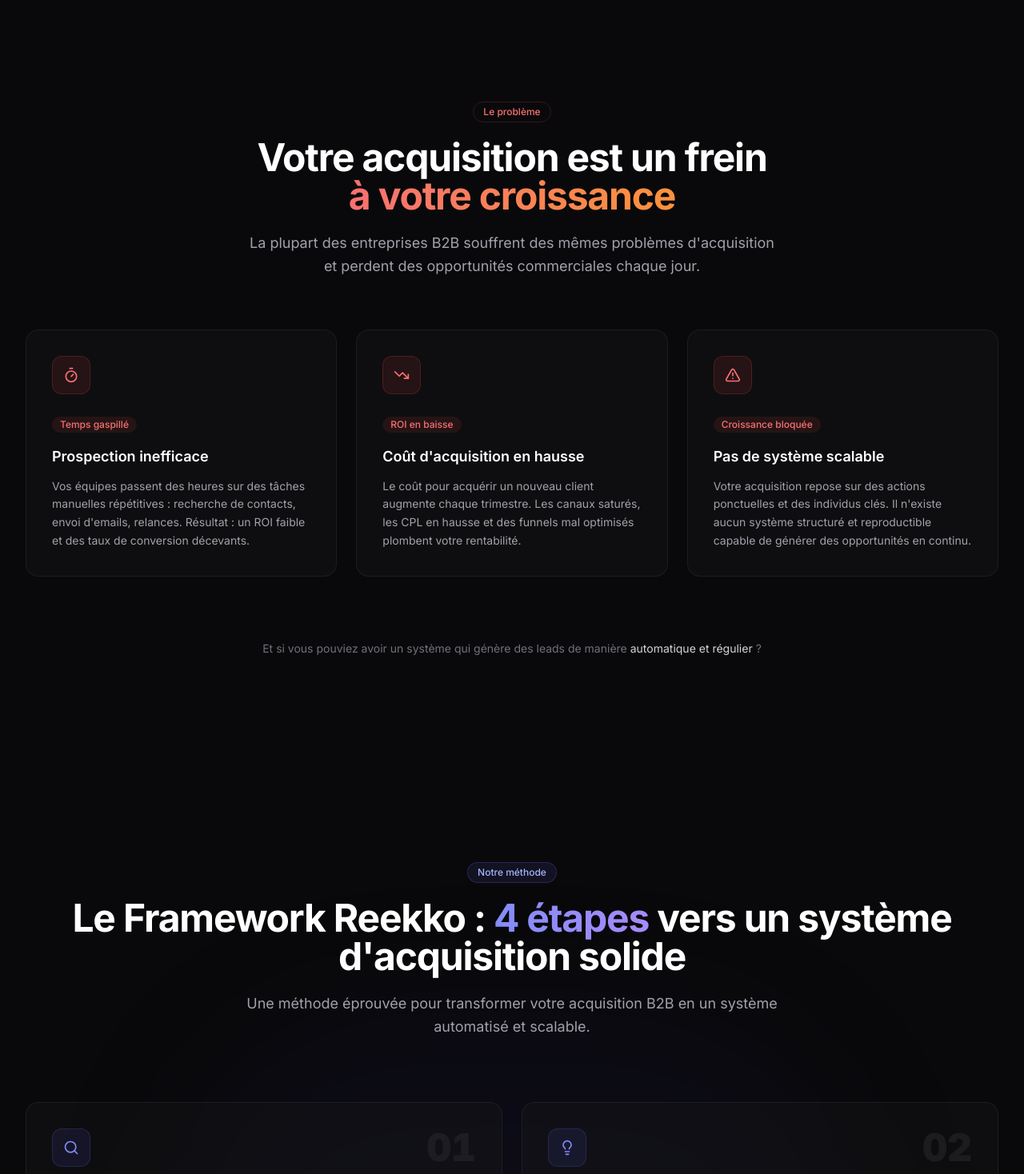
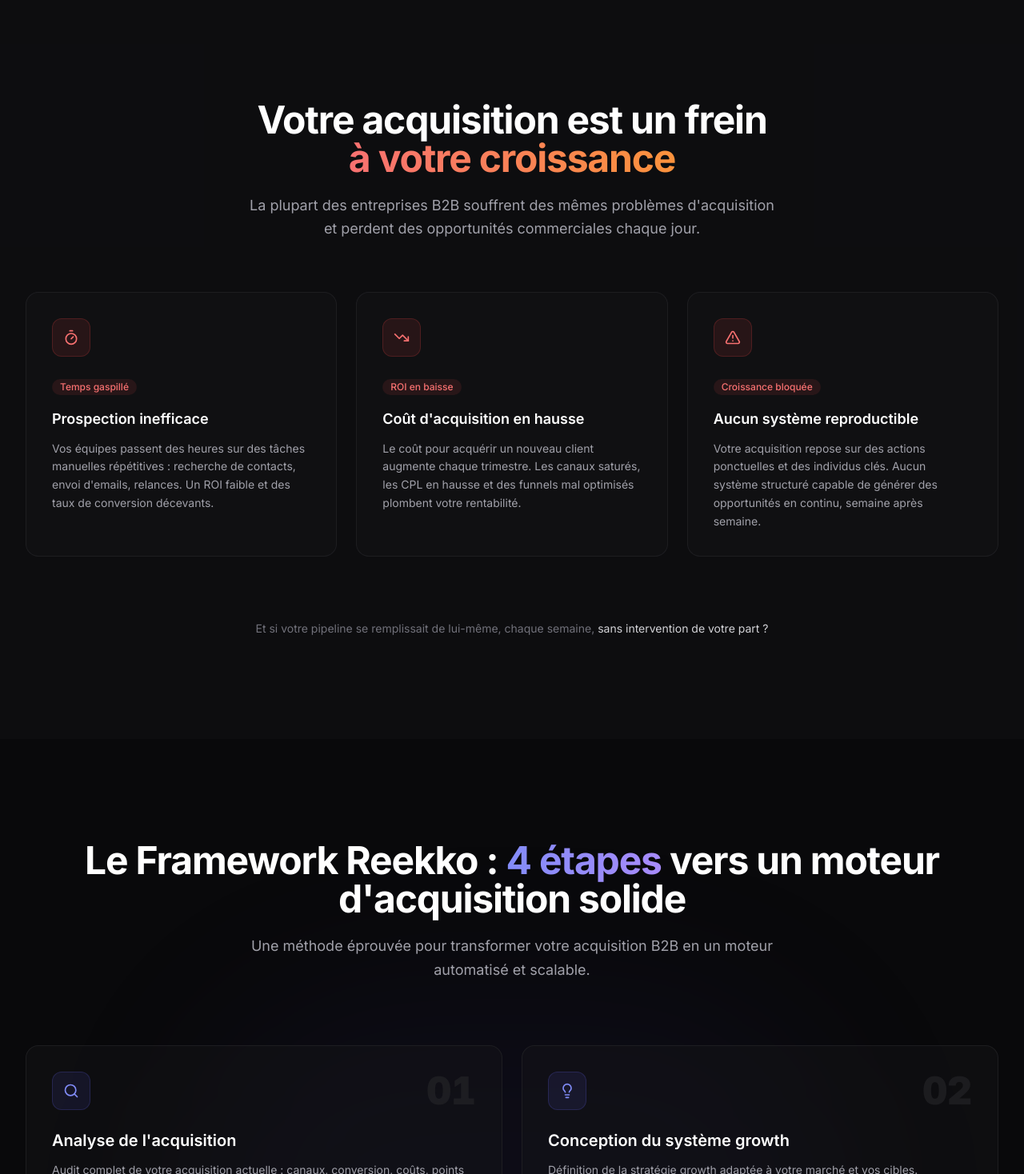
Before and after one commit to Laremss/Reekko, a Next.js app: page / in a window 1280 px wide. Shown: the part 962-2430 px from the top of the page at 80% size. Built offline with nearby package versions, Linux system fonts and the light colour scheme.

Commit message:
Modification du site

```diff
--- a/app/globals.css
+++ b/app/globals.css
@@ -81,6 +81,22 @@
     -webkit-box-orient: vertical;
     overflow: hidden;
   }
+}
+
+/* Hero entrance animation */
+@keyframes fadeInUp {
+  from {
+    opacity: 0;
+    transform: translateY(12px);
+  }
+  to {
+    opacity: 1;
+    transform: translateY(0);
+  }
+}
+
+.animate-fade-in-up {
+  animation: fadeInUp 0.7s ease-out both;
 }
 
 /* MDX / Prose overrides */
--- a/components/layout/Footer.tsx
+++ b/components/layout/Footer.tsx
@@ -34,7 +34,7 @@ export default function Footer() {
               <span className="font-bold text-white text-xl tracking-tight">Reekko</span>
             </Link>
             <p className="text-zinc-400 text-sm leading-relaxed max-w-sm mb-6">
-              Reekko conçoit des systèmes d'acquisition automatisés pour aider les entreprises B2B à générer davantage d'opportunités commerciales.
+              On construit le moteur commercial qui remplace votre prospection manuelle et génère des rendez-vous qualifiés en continu.
             </p>
             <div className="flex items-center gap-3">
               <a
--- a/components/layout/Header.tsx
+++ b/components/layout/Header.tsx
@@ -46,8 +46,8 @@ export default function Header() {
         className={cn(
           'fixed top-0 left-0 right-0 z-50 transition-all duration-300',
           isScrolled
-            ? 'bg-zinc-950/80 backdrop-blur-xl border-b border-zinc-800/50 shadow-2xl shadow-black/30'
-            : 'bg-transparent'
+            ? 'bg-zinc-950/90 backdrop-blur-xl border-b border-zinc-800/50 shadow-xl shadow-black/20'
+            : 'bg-zinc-950/30 backdrop-blur-md'
         )}
       >
         <div className="max-w-7xl mx-auto px-4 sm:px-6 lg:px-8 flex items-center justify-between h-16">
--- a/components/sections/ProblemSection.tsx
+++ b/components/sections/ProblemSection.tsx
@@ -1,41 +1,36 @@
 import { TrendingDown, Timer, AlertTriangle } from 'lucide-react'
+import AnimateOnScroll from '@/components/ui/AnimateOnScroll'
 
 const problems = [
   {
     icon: Timer,
     title: 'Prospection inefficace',
     description:
-      'Vos équipes passent des heures sur des tâches manuelles répétitives : recherche de contacts, envoi d\'emails, relances. Résultat : un ROI faible et des taux de conversion décevants.',
+      "Vos équipes passent des heures sur des tâches manuelles répétitives : recherche de contacts, envoi d'emails, relances. Un ROI faible et des taux de conversion décevants.",
     highlight: 'Temps gaspillé',
   },
   {
     icon: TrendingDown,
-    title: 'Coût d\'acquisition en hausse',
+    title: "Coût d'acquisition en hausse",
     description:
-      'Le coût pour acquérir un nouveau client augmente chaque trimestre. Les canaux saturés, les CPL en hausse et des funnels mal optimisés plombent votre rentabilité.',
+      "Le coût pour acquérir un nouveau client augmente chaque trimestre. Les canaux saturés, les CPL en hausse et des funnels mal optimisés plombent votre rentabilité.",
     highlight: 'ROI en baisse',
   },
   {
     icon: AlertTriangle,
-    title: 'Pas de système scalable',
+    title: 'Aucun système reproductible',
     description:
-      'Votre acquisition repose sur des actions ponctuelles et des individus clés. Il n\'existe aucun système structuré et reproductible capable de générer des opportunités en continu.',
+      "Votre acquisition repose sur des actions ponctuelles et des individus clés. Aucun système structuré capable de générer des opportunités en continu, semaine après semaine.",
     highlight: 'Croissance bloquée',
   },
 ]
 
 export default function ProblemSection() {
   return (
-    <section className="py-24 sm:py-32 bg-zinc-950 relative overflow-hidden">
-      {/* Subtle background */}
-      <div className="absolute inset-0 bg-gradient-to-b from-zinc-950 via-zinc-950/95 to-zinc-950" />
-
+    <section className="py-24 sm:py-32 bg-zinc-900/30 relative overflow-hidden">
       <div className="relative z-10 max-w-7xl mx-auto px-4 sm:px-6 lg:px-8">
         {/* Header */}
-        <div className="text-center mb-16">
-          <div className="inline-flex items-center gap-2 px-3 py-1 rounded-full border border-red-500/20 bg-red-500/8 text-red-400 text-xs font-medium mb-5">
-            <span>Le problème</span>
-          </div>
+        <AnimateOnScroll className="text-center mb-16">
           <h2 className="text-3xl sm:text-4xl md:text-5xl font-bold text-white tracking-tight mb-5">
             Votre acquisition est un frein
             <br className="hidden sm:block" />
@@ -47,17 +42,18 @@ export default function ProblemSection() {
             La plupart des entreprises B2B souffrent des mêmes problèmes
             d'acquisition et perdent des opportunités commerciales chaque jour.
           </p>
-        </div>
+        </AnimateOnScroll>
 
         {/* Problem Cards */}
+        <AnimateOnScroll delay={150}>
           <div className="grid grid-cols-1 md:grid-cols-3 gap-6">
             {problems.map((problem, index) => (
               <div
                 key={index}
-              className="group relative rounded-2xl border border-zinc-800/60 bg-zinc-900/40 p-8 hover:border-red-900/40 hover:bg-zinc-900/60 transition-all duration-300"
+                className="group relative rounded-2xl border border-zinc-800/60 bg-zinc-900/40 p-8 hover:border-red-800/50 hover:bg-zinc-900/70 transition-all duration-300"
               >
                 {/* Icon */}
-              <div className="w-12 h-12 rounded-xl bg-red-500/10 border border-red-500/20 flex items-center justify-center mb-6 group-hover:bg-red-500/15 transition-colors">
+                <div className="w-12 h-12 rounded-xl bg-red-500/10 border border-red-500/20 flex items-center justify-center mb-6 group-hover:bg-red-500/20 transition-colors">
                   <problem.icon className="w-5 h-5 text-red-400" />
                 </div>
 
@@ -75,14 +71,15 @@ export default function ProblemSection() {
               </div>
             ))}
           </div>
+        </AnimateOnScroll>
 
         {/* Transition */}
-        <div className="mt-20 text-center">
+        <AnimateOnScroll delay={300} className="mt-20 text-center">
           <p className="text-zinc-500 text-sm">
-            Et si vous pouviez avoir un système qui génère des leads de manière{' '}
-            <span className="text-zinc-300">automatique et régulier</span> ?
+            Et si votre pipeline se remplissait de lui-même, chaque semaine,{' '}
+            <span className="text-zinc-300">sans intervention de votre part ?</span>
           </p>
-        </div>
+        </AnimateOnScroll>
       </div>
     </section>
   )
--- a/components/sections/SolutionSection.tsx
+++ b/components/sections/SolutionSection.tsx
@@ -1,12 +1,13 @@
 import { Search, Lightbulb, Cog, TrendingUp } from 'lucide-react'
+import AnimateOnScroll from '@/components/ui/AnimateOnScroll'
 
 const steps = [
   {
     number: '01',
     icon: Search,
-    title: 'Analyse de l\'acquisition',
+    title: "Analyse de l'acquisition",
     description:
-      'Audit complet de votre acquisition actuelle : canaux, conversion, coûts, points de friction. On identifie où se trouve la vraie opportunité de croissance.',
+      "Audit complet de votre acquisition actuelle : canaux, conversion, coûts, points de friction. On identifie où se trouve la vraie opportunité de croissance.",
     tags: ['Audit', 'Diagnostic', 'Benchmark'],
   },
   {
@@ -14,7 +15,7 @@ const steps = [
     icon: Lightbulb,
     title: 'Conception du système growth',
     description:
-      'Définition de la stratégie growth adaptée à votre marché et vos cibles. Architecture du funnel d\'acquisition, choix des canaux, définition du messaging.',
+      "Définition de la stratégie growth adaptée à votre marché et vos cibles. Architecture du funnel d'acquisition, choix des canaux, définition du messaging.",
     tags: ['Stratégie', 'Funnel', 'Positioning'],
   },
   {
@@ -30,7 +31,7 @@ const steps = [
     icon: TrendingUp,
     title: 'Génération et optimisation des leads',
     description:
-      'Lancement du système, monitoring des performances, itérations pour améliorer les taux de conversion et réduire le coût par opportunité qualifiée.',
+      "Lancement du système, monitoring des performances, itérations pour améliorer les taux de conversion et réduire le coût par opportunité qualifiée.",
     tags: ['Leads', 'A/B Testing', 'Optimisation'],
   },
 ]
@@ -45,26 +46,24 @@ export default function SolutionSection() {
 
       <div className="relative z-10 max-w-7xl mx-auto px-4 sm:px-6 lg:px-8">
         {/* Header */}
-        <div className="text-center mb-20">
-          <div className="inline-flex items-center gap-2 px-3 py-1 rounded-full border border-indigo-500/25 bg-indigo-500/10 text-indigo-300 text-xs font-medium mb-5">
-            <span>Notre méthode</span>
-          </div>
+        <AnimateOnScroll className="text-center mb-20">
           <h2 className="text-3xl sm:text-4xl md:text-5xl font-bold text-white tracking-tight mb-5">
             Le Framework Reekko :
             <span className="bg-gradient-to-r from-indigo-400 to-violet-400 bg-clip-text text-transparent">
               {' '}4 étapes
             </span>{' '}
-            vers un système
+            vers un moteur
             <br className="hidden md:block" />
             d'acquisition solide
           </h2>
           <p className="text-zinc-400 text-lg max-w-2xl mx-auto leading-relaxed">
             Une méthode éprouvée pour transformer votre acquisition B2B en un
-            système automatisé et scalable.
+            moteur automatisé et scalable.
           </p>
-        </div>
+        </AnimateOnScroll>
 
         {/* Steps */}
+        <AnimateOnScroll delay={150}>
           <div className="grid grid-cols-1 lg:grid-cols-2 gap-6">
             {steps.map((step, index) => (
               <div
@@ -99,22 +98,18 @@ export default function SolutionSection() {
                     </span>
                   ))}
                 </div>
-
-              {/* Connector for large screens */}
-              {index < steps.length - 1 && (
-                <div className="hidden lg:block absolute -right-3 top-1/2 -translate-y-1/2 w-6 h-px bg-gradient-to-r from-zinc-700 to-transparent" />
-              )}
               </div>
             ))}
           </div>
+        </AnimateOnScroll>
 
-        {/* Bottom CTA hint */}
-        <div className="mt-16 text-center">
+        {/* Bottom hint */}
+        <AnimateOnScroll delay={300} className="mt-16 text-center">
           <p className="text-zinc-500 text-sm">
             Ce framework a été conçu pour être mis en place rapidement,{' '}
             <span className="text-zinc-300">en quelques semaines, pas en mois.</span>
           </p>
-        </div>
+        </AnimateOnScroll>
       </div>
     </section>
   )
--- /dev/null
+++ b/components/ui/AnimateOnScroll.tsx
@@ -0,0 +1,51 @@
+'use client'
+
+import { useEffect, useRef } from 'react'
+import { cn } from '@/lib/utils'
+
+interface AnimateOnScrollProps {
+  children: React.ReactNode
+  className?: string
+  delay?: number
+}
+
+export default function AnimateOnScroll({
+  children,
+  className,
+  delay = 0,
+}: AnimateOnScrollProps) {
+  const ref = useRef<HTMLDivElement>(null)
+
+  useEffect(() => {
+    const el = ref.current
+    if (!el) return
+
+    // Initial hidden state applied via JS only — prevents flash on SSR
+    el.style.opacity = '0'
+    el.style.transform = 'translateY(16px)'
+    el.style.transition = 'opacity 0.7s ease-out, transform 0.7s ease-out'
+    if (delay) {
+      el.style.transitionDelay = `${delay}ms`
+    }
+
+    const observer = new IntersectionObserver(
+      ([entry]) => {
+        if (entry.isIntersecting) {
+          el.style.opacity = '1'
+          el.style.transform = 'translateY(0)'
+          observer.unobserve(el)
+        }
+      },
+      { threshold: 0.12, rootMargin: '0px 0px -48px 0px' }
+    )
+
+    observer.observe(el)
+    return () => observer.disconnect()
+  }, [delay])
+
+  return (
+    <div ref={ref} className={cn(className)}>
+      {children}
+    </div>
+  )
+}
```
Also changed, not shown: components/sections/CTASection.tsx (+9 -4 lines), components/sections/CredibilitySection.tsx (+9 -6 lines), components/sections/HeroSection.tsx (+20 -7 lines), components/sections/ServicesSection.tsx (+10 -9 lines). Lines whose indentation alone changed are shown as unchanged.
